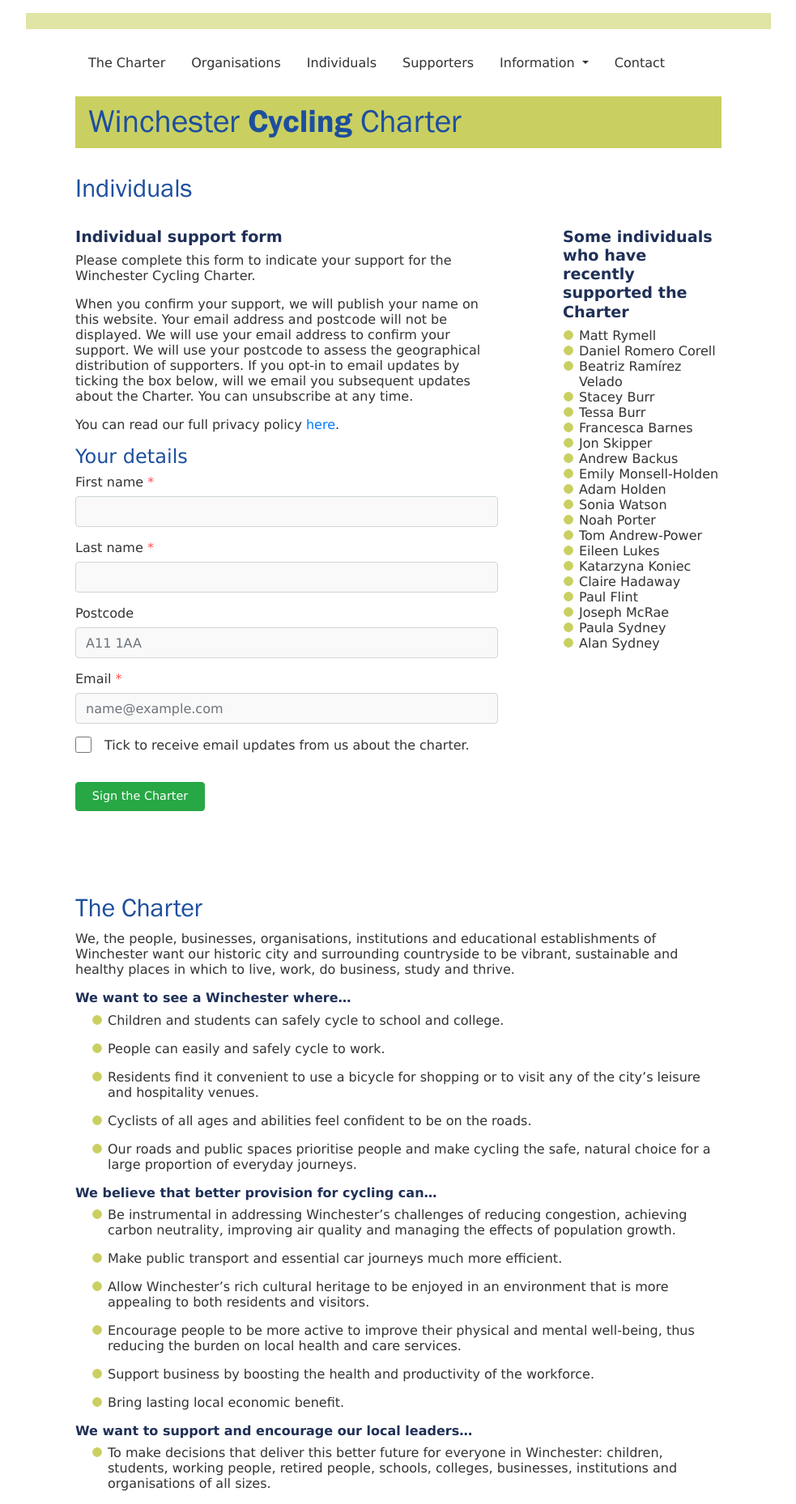
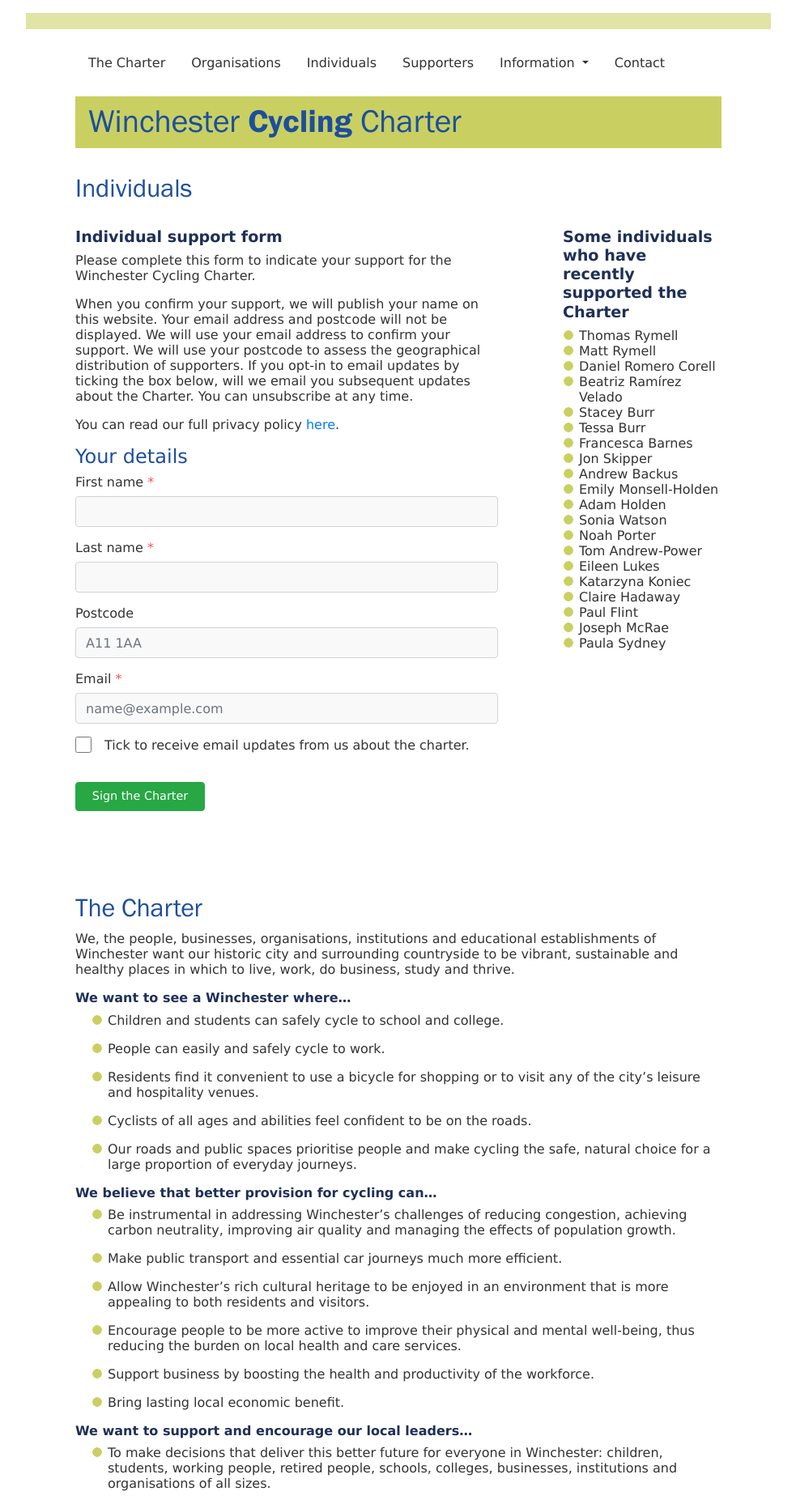
Before and after one commit to winchestercyclingcharter/winchestercyclingcharter.github.io, a Jekyll site: the page built from ind-page.md, in a window 1280 px wide. Shown: the whole page at 81% size, without its empty margins (148-1131 px from the left). Built offline with Jekyll 4.4.1, drawn with Linux system fonts in a browser that asks for light colours; nearby versions of some CDN libraries.

Commit message:
Update people.yml

```diff
--- a/_data/people.yml
+++ b/_data/people.yml
@@ -818,3 +818,4 @@ people:
 - { lastname: Ramírez Velado, firstname: Beatriz, dt: 20220809-165411-407106 }
 - { lastname: Romero Corell, firstname: Daniel, dt: 20220814-203431-139487 }
 - { lastname: Rymell , firstname: Matt, dt: 20220816-190323-021163 }
+- { lastname: Rymell, firstname: Thomas, dt: 20220816-195715-725918 }
```
